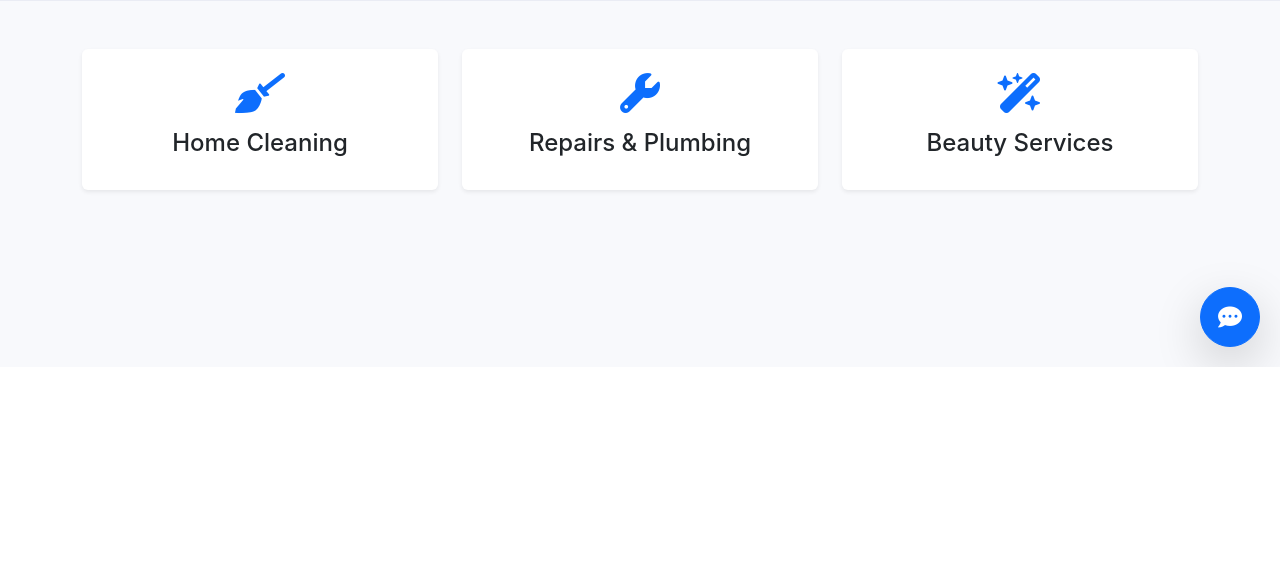
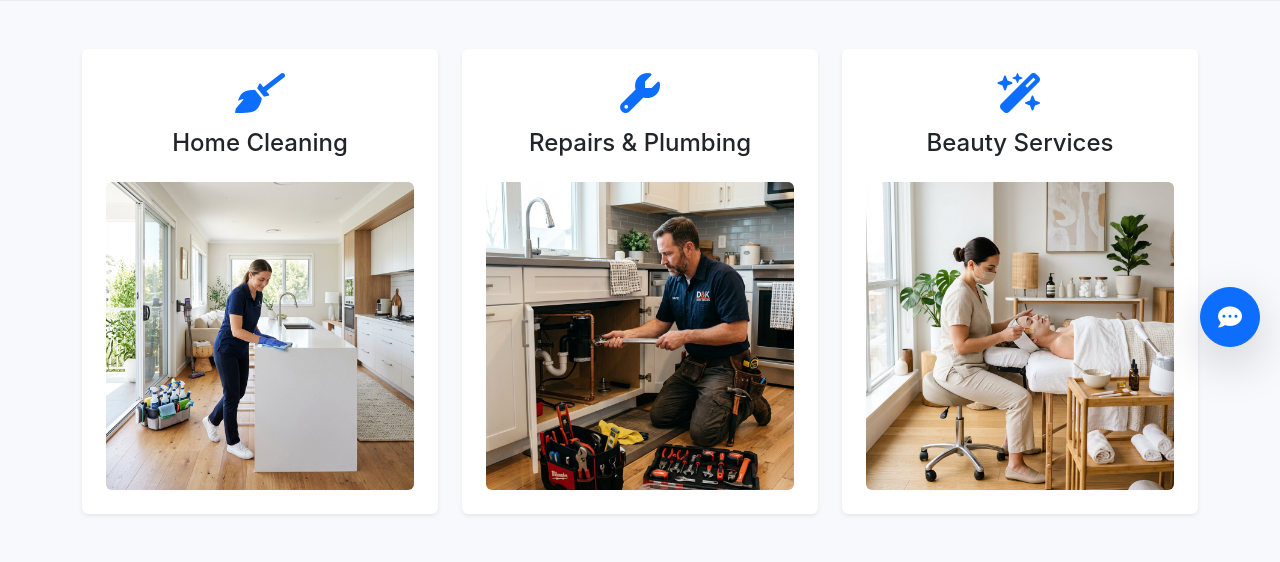
Before and after one commit to KushagraB424/TaskMate, a Django app: page / in a window 1280 px wide. Shown: the part 433-995 px from the top of the page. Before the commit the page ends 800 px from the top, so only its background shows below. Run offline with Django 5.2, Linux system fonts and the light colour scheme.

Commit message:
feat: implement landing page with service category imagery and authentication-based navigation

```diff
--- a/templates/landing.html
+++ b/templates/landing.html
@@ -1,4 +1,5 @@
 {% extends "base.html" %}
+{% load static %}
 
 {% block content %}
 <section class="hero text-center py-5">
@@ -27,18 +28,21 @@
             <div class="p-4 bg-white shadow-sm rounded">
                 <i class="fa-solid fa-broom fs-1 text-primary mb-3"></i>
                 <h4>Home Cleaning</h4>
+                <img src="{% static 'images/home_cleaning.png' %}" alt="Home Cleaning" class="img-fluid rounded mt-3">
             </div>
         </div>
         <div class="col-md-4">
             <div class="p-4 bg-white shadow-sm rounded">
                 <i class="fa-solid fa-wrench fs-1 text-primary mb-3"></i>
                 <h4>Repairs & Plumbing</h4>
+                <img src="{% static 'images/repairs_plumbing.png' %}" alt="Repairs & Plumbing" class="img-fluid rounded mt-3">
             </div>
         </div>
         <div class="col-md-4">
             <div class="p-4 bg-white shadow-sm rounded">
                 <i class="fa-solid fa-wand-magic-sparkles fs-1 text-primary mb-3"></i>
                 <h4>Beauty Services</h4>
+                <img src="{% static 'images/beauty_services.png' %}" alt="Beauty Services" class="img-fluid rounded mt-3">
             </div>
         </div>
     </div>
```
Also changed, not shown: static/images/beauty_services.png (added), static/images/home_cleaning.png (added), static/images/repairs_plumbing.png (added).
